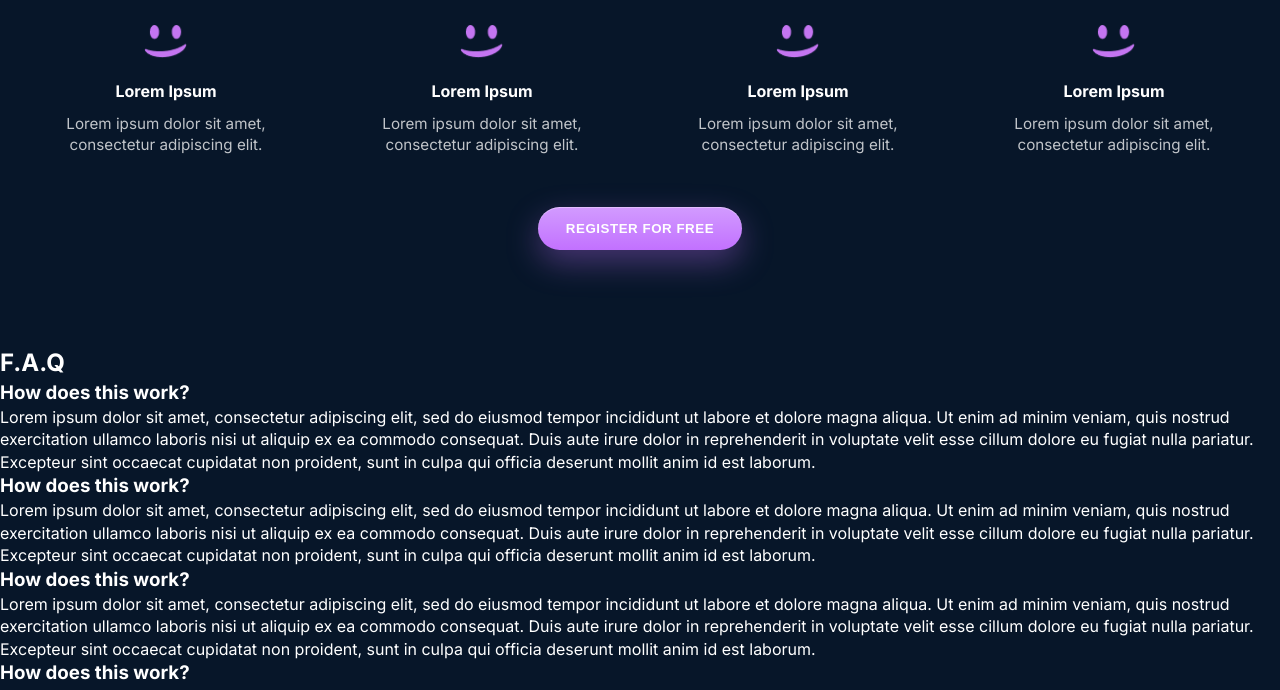
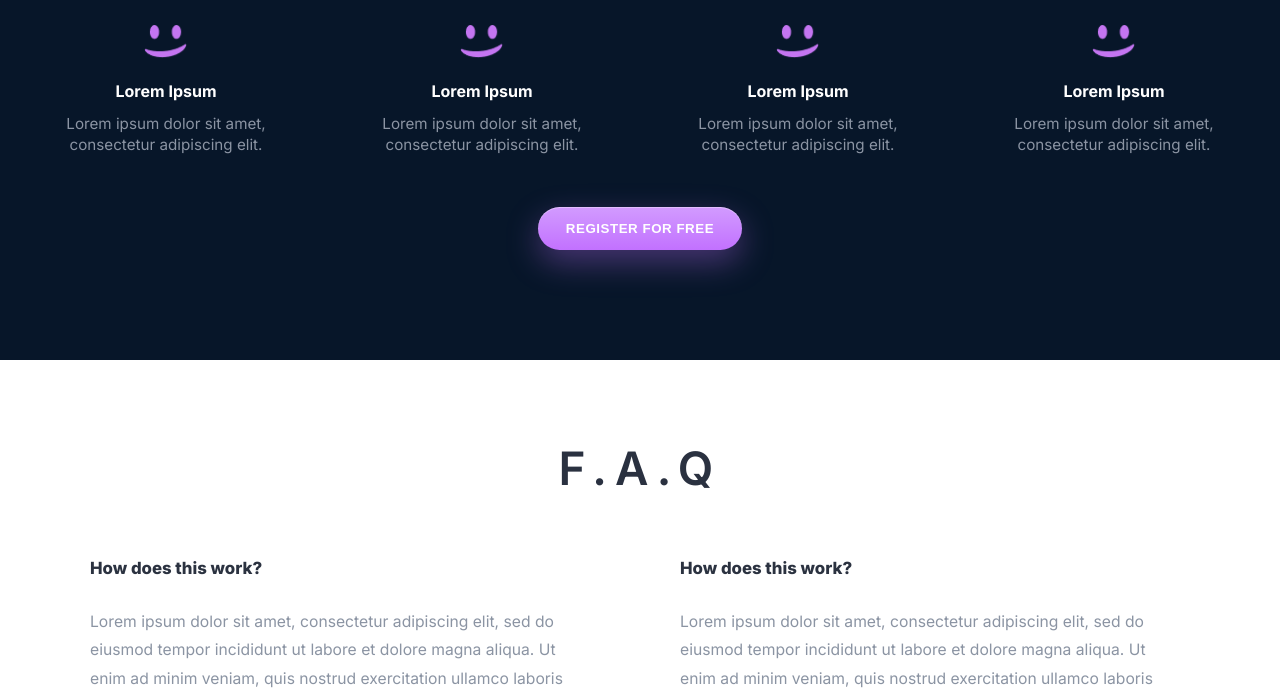
Before and after one commit to MisTech614/alx_html_css, a plain HTML site: page css_advanced/index.html in a window 1280 px wide. Shown: the part 1850-2540 px from the top of the page. Drawn offline with Linux system fonts and the light colour scheme; files whose address does not match are found by name.

Commit message:
FAQ section

```diff
--- a/css_advanced/styles.css
+++ b/css_advanced/styles.css
@@ -540,3 +540,85 @@ main > section:nth-of-type(4) > button:active{
     padding: 56px 16px 72px;
   }
 }
+/* ===================== FAQ Section ===================== */
+:root{
+  --bg-dark:#071629;
+  --ink:#1f2732;
+  --muted:#8b94a3;
+}
+
+main > section:nth-of-type(5){
+  position: relative;
+  background:#ffffff;
+  color:var(--ink);
+  padding: 90px 24px 110px;
+}
+
+/* Thin dark bars (top & bottom) */
+main > section:nth-of-type(5)::before,
+main > section:nth-of-type(5)::after{
+  content:"";
+  position:absolute; left:0; right:0; height:14px;
+  background:var(--bg-dark);
+}
+main > section:nth-of-type(5)::before{ top:0; }
+main > section:nth-of-type(5)::after{ bottom:0; }
+
+/* Title */
+main > section:nth-of-type(5) > h2{
+  text-align:center;
+  font-size: clamp(28px, 4vw, 46px);
+  font-weight: 600;
+  letter-spacing: .18em;        /* F.A.Q. tracking like the design */
+  color: #2a3140;
+  margin: 0 0 56px;
+}
+
+/* Outer container that holds the two columns */
+main > section:nth-of-type(5) > div{
+  max-width: 1100px;
+  margin: 0 auto;
+  display: grid;
+  grid-template-columns: repeat(2, minmax(0,1fr));
+  gap: 56px 80px;               /* row gap | column gap */
+}
+
+/* Each column wrapper (already 2 divs in your HTML) */
+main > section:nth-of-type(5) > div > div{
+  display: grid;
+  grid-auto-rows: min-content;
+  row-gap: 28px;                /* space between Q and A blocks */
+}
+
+/* Question blocks – in your HTML, questions are the odd children
+   of each column wrapper */
+main > section:nth-of-type(5) > div > div > div:nth-child(odd) h3{
+  margin: 0;
+  font-size: 1.05rem;
+  font-weight: 800;             /* bold question */
+  color: #2b3240;
+}
+
+/* Answer blocks – even children following each question */
+main > section:nth-of-type(5) > div > div > div:nth-child(even){
+  font-size: .98rem;
+  line-height: 1.8;
+  color: var(--muted);
+  max-width: 480px;             /* keeps comfortable line length */
+}
+
+/* Extra vertical spacing between each Q&A pair */
+main > section:nth-of-type(5) > div > div > div:nth-child(2n){
+  margin-bottom: 24px;
+}
+
+/* ----------------- Responsive ----------------- */
+@media (max-width: 900px){
+  main > section:nth-of-type(5) > div{
+    grid-template-columns: 1fr; /* stack columns */
+    gap: 40px;
+  }
+  main > section:nth-of-type(5){
+    padding: 72px 18px 84px;
+  }
+}
```
